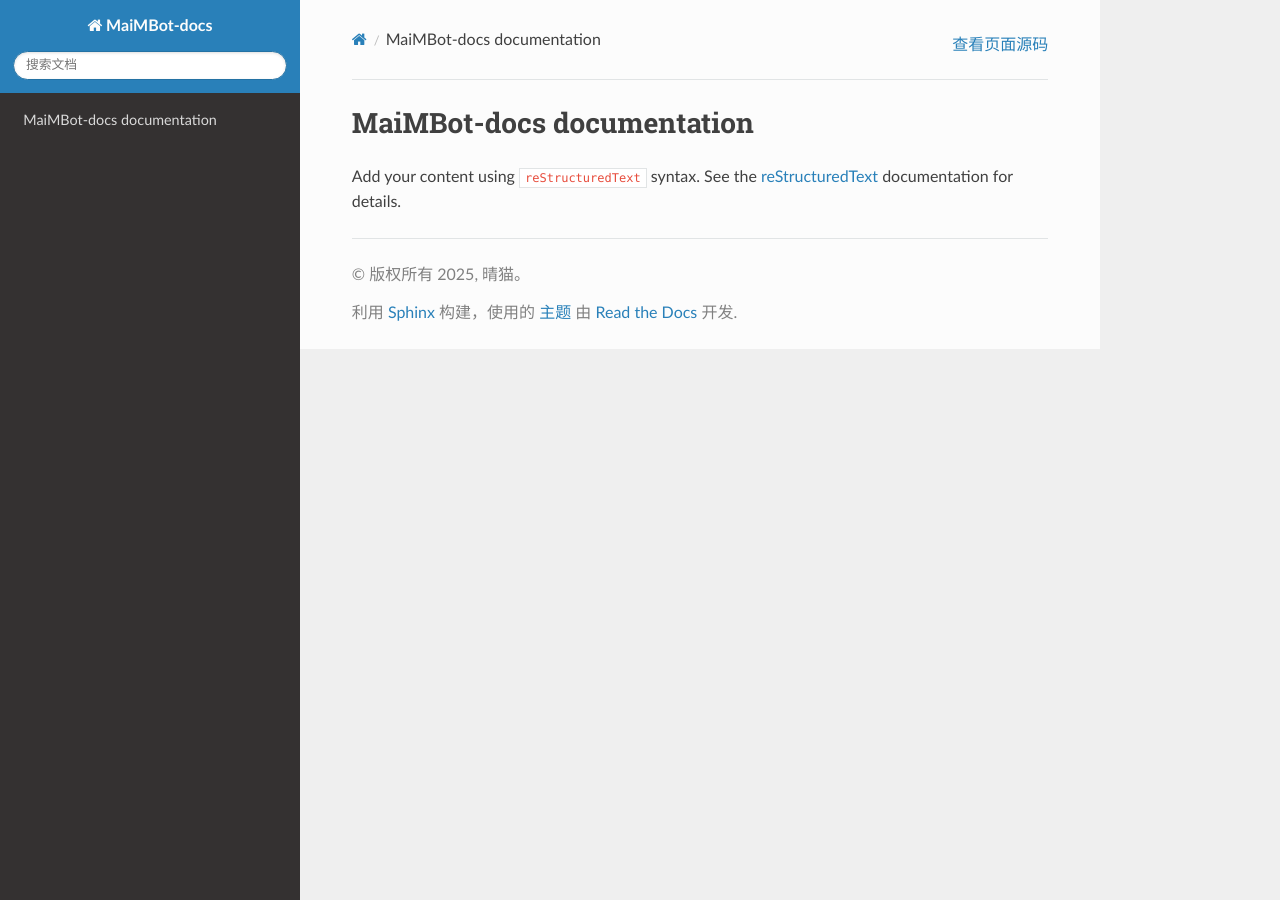
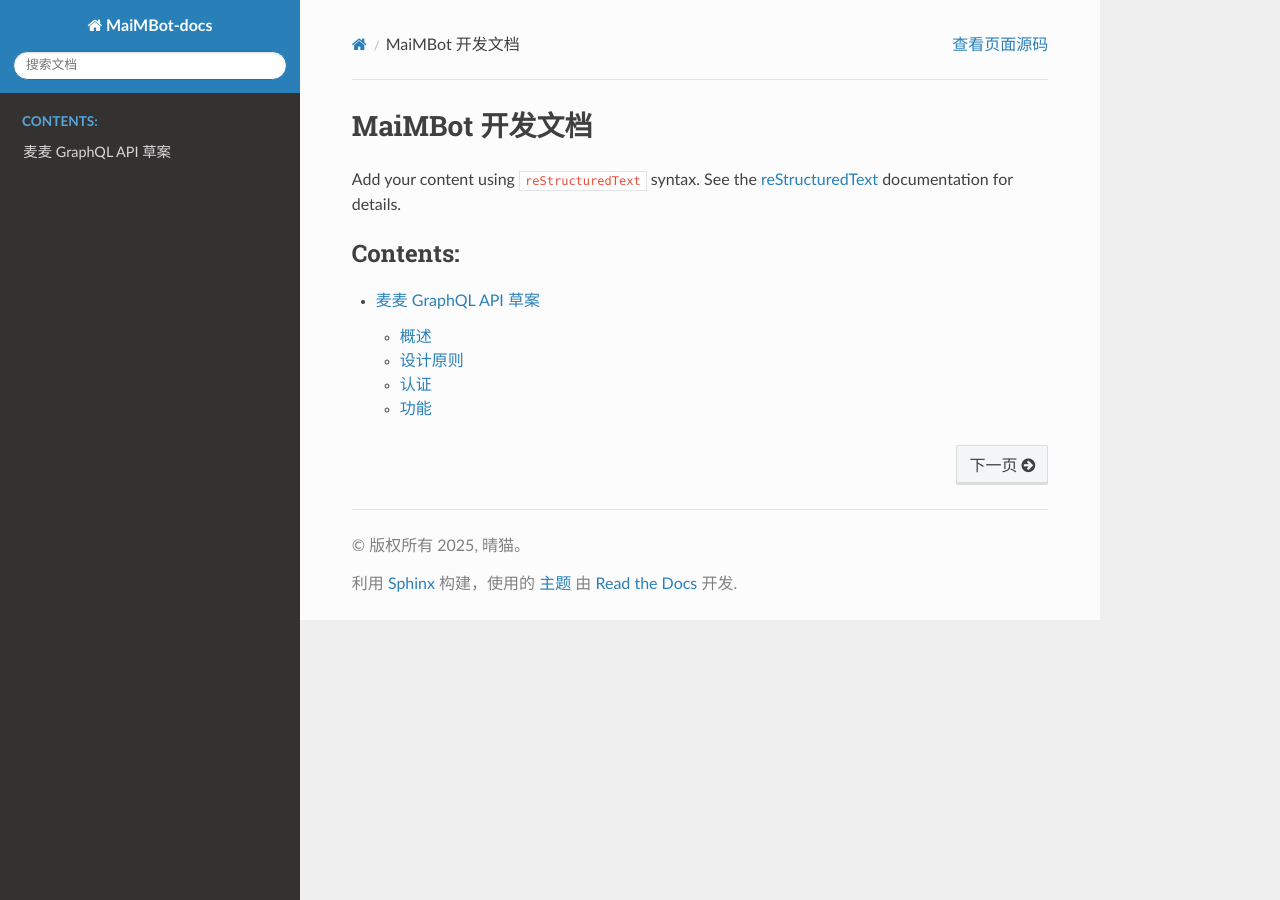
Before and after one commit to MaiM-with-u/docs, a Sphinx documentation site: the page built from source/index.rst, in a window 1280 px wide. Built offline with Sphinx 7.4.7 and the Read the Docs theme 3.1.0, drawn with Linux system fonts in a browser that asks for light colours.

Commit message:
更新 index.rst 文件，将文档标题更改为“MaiMBot 开发文档”，并添加 API 草案内容

```diff
--- a/source/index.rst
+++ b/source/index.rst
@@ -3,7 +3,7 @@
    You can adapt this file completely to your liking, but it should at least
    contain the root `toctree` directive.
 
-MaiMBot-docs documentation
+MaiMBot 开发文档
 ==========================
 
 Add your content using ``reStructuredText`` syntax. See the
@@ -14,3 +14,5 @@ documentation for details.
 .. toctree::
    :maxdepth: 2
    :caption: Contents:
+
+   api/draft
```
